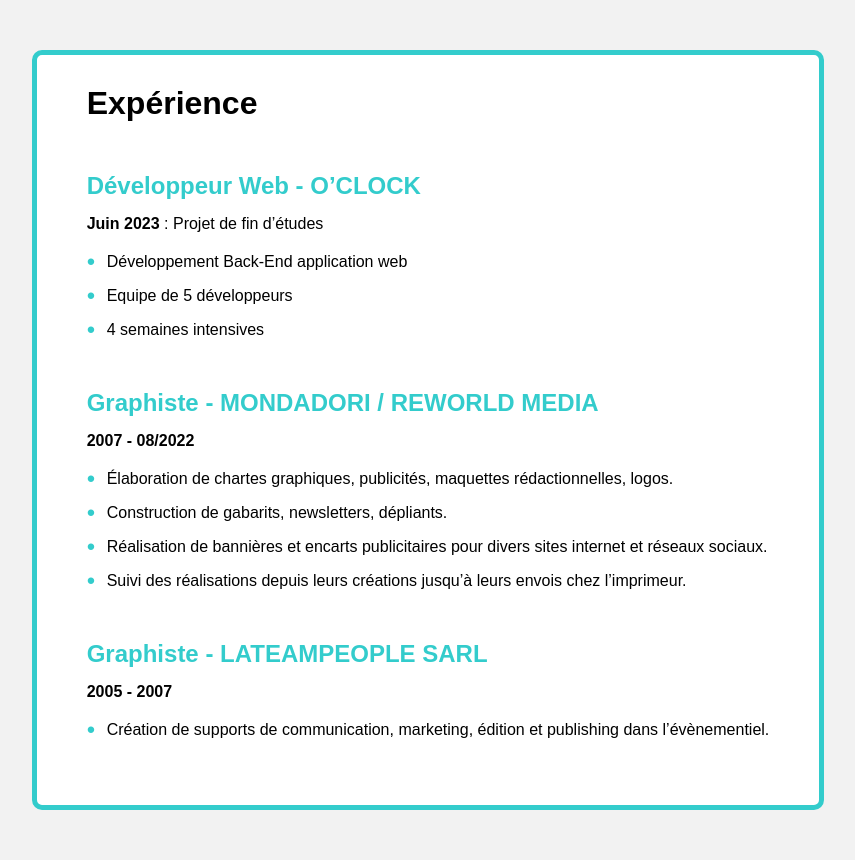
After one commit to alexandreiob/portfolio, a Symfony app: template templates/experience/index.html.twig in a window 1280 px wide. The commit adds this page. Shown: the whole page, without its empty margins (212-1067 px from the left). Run offline with Twig, Linux system fonts and the light colour scheme; the template is opened without the code that fills it, so the values that code supplies are empty; some libraries are stand-ins or nearby versions.

Commit message:
commit 12-10

```diff
--- a/public/css/styles.css
+++ b/public/css/styles.css
@@ -1,4 +1,5 @@
 /* public/css/styles.css */
+
 
 .centered-section {
     text-align: center; /* Centre le texte horizontalement */
@@ -302,3 +303,74 @@
     text-decoration: none;
     border-radius: 5px;
 }
+
+
+/* public/css/experience.css */
+
+.fondpage {
+    background-color: #f2f2f2; /* Couleur de fond gris clair */
+    width:100%;
+    height:100%;
+    display: flex;
+    justify-content: center;
+
+}
+
+.experience-content {
+    max-width: 800px;
+    margin: 50px auto 50px; /* Ajoute une marge de 50px en haut */
+    text-align: left;
+    font-family:Arial, Helvetica, sans-serif;
+    border: 5px solid rgb(51, 204, 204);
+    border-radius: 10px; /* Bords arrondis de 10px */
+    padding: 50px; /* Marge intérieure de 10px */
+    background-color: #ffffff;
+}
+
+.experience-content h1 {
+    margin-top: -20px;
+}
+
+.experience-content h2 {
+    color: rgb(51, 204, 204);
+    margin-bottom: 15px;
+    margin-top: 50px;
+}
+
+.experience-content p {
+    margin-top: 10px;
+}
+
+
+.secondparagraphe {
+    margin-top: 20px; /* ajuste la valeur selon l'espace souhaité */
+}
+
+.secondparagraphe p {
+    list-style: none; /* Désactive la puce par défaut */
+    padding-left: 20px; /* Ajoute un espace pour la puce */
+    position: relative;
+}
+
+.secondparagraphe p::before {
+    content: '\2022'; /* Code unicode pour un cercle plein (puce) */
+    color: rgb(51, 204, 204); /* Couleur bleue de la puce */
+    font-size: 1.5em; /* Taille de la puce */
+    position: absolute;
+    left: 0;
+    top: 50%;
+    transform: translateY(-50%);
+    margin-right: 5px; /* Ajoute un espace entre la puce et le texte */
+}
+
+body {
+    min-height: 100vh; /* 100% de la hauteur de la vue (viewport) */
+    box-sizing: border-box;
+    margin: 0;
+    padding: 0;
+}
+
+
+*, *::before, *::after {
+    box-sizing: inherit;
+}
--- /dev/null
+++ b/templates/experience/index.html.twig
@@ -0,0 +1,36 @@
+{# templates/experience/index.html.twig #}
+
+{% extends 'base.html.twig' %}
+
+{% block title %}Expérience{% endblock %}
+
+{% block body %}
+<div  class="fondpage">
+    <div class="experience-content">
+            <h1>Expérience</h1>
+            <h2>Développeur Web - O’CLOCK</h2>
+            <p><strong>Juin 2023</strong> : Projet de fin d’études</p>
+                <div class="secondparagraphe">
+                    <p>Développement Back-End application web</p>
+                    <p>Equipe de 5 développeurs</p>
+                    <p>4 semaines intensives</p>
+                </div>
+
+
+            <h2>Graphiste - MONDADORI / REWORLD MEDIA</h2>
+            <p><strong>2007 - 08/2022</strong></p>
+            <div class="secondparagraphe">
+                <p>Élaboration de chartes graphiques, publicités, maquettes rédactionnelles, logos.</p>
+                <p>Construction de gabarits, newsletters, dépliants.</p>
+                <p>Réalisation de bannières et encarts publicitaires pour divers sites internet et réseaux sociaux.</p>
+                <p>Suivi des réalisations depuis leurs créations jusqu’à leurs envois chez l’imprimeur.</p>
+            </div>
+
+            <h2>Graphiste - LATEAMPEOPLE SARL</h2>
+            <p><strong>2005 - 2007</strong></p>
+            <div class="secondparagraphe">
+                <p>Création de supports de communication, marketing, édition et publishing dans l’évènementiel.</p>
+            </div>
+    </div>
+</div>
+{% endblock %}
```
Also changed, not shown: src/Controller/CentresdinteretsController.php (added, +18 -0 lines), src/Controller/CompetenceController.php (added, +18 -0 lines), src/Controller/ExperienceController.php (added, +18 -0 lines), src/Controller/FormationController.php (added, +18 -0 lines), templates/centresdinterets/index.html.twig (added, +20 -0 lines), templates/competence/index.html.twig (added, +20 -0 lines), templates/formation/index.html.twig (added, +20 -0 lines), templates/home/index.html.twig (+13 -4 lines), 2 other files.
